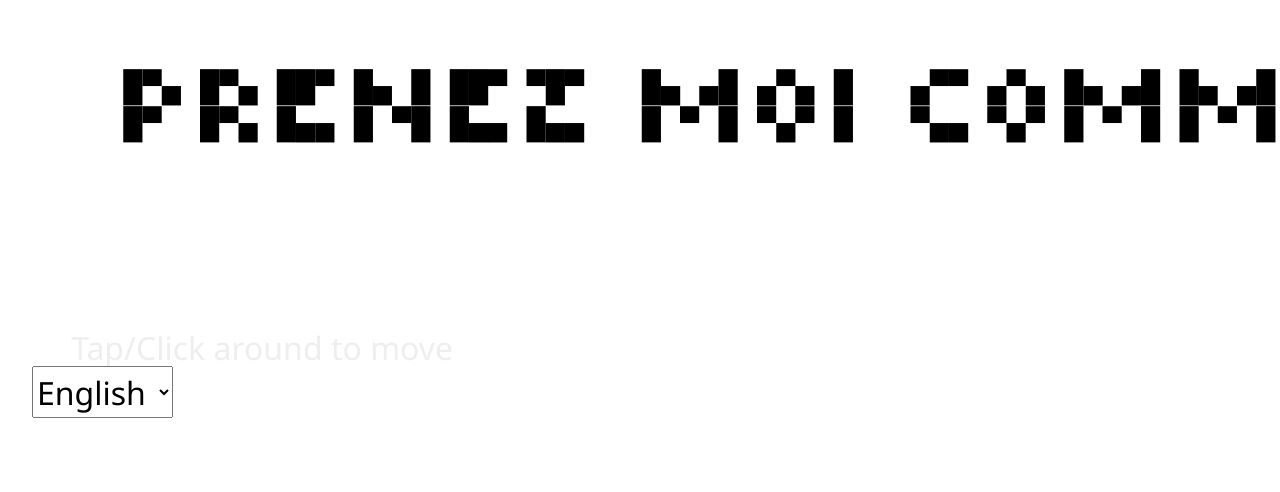
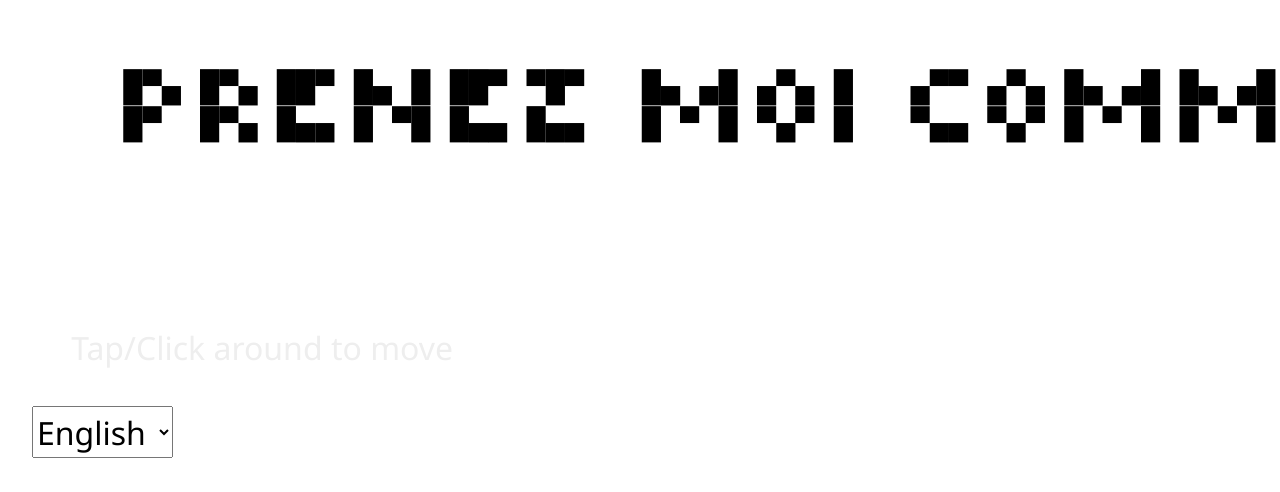
Before and after one commit to LuchoDF/2D-PORTFOLIO, a website built with Vite: page index.html in a window 1280 px wide. Shown: the top 492 px of the page. Built offline with nearby package versions, Linux system fonts and the light colour scheme; what kaboom would draw is missing.

Commit message:
Move language box

```diff
--- a/style.css
+++ b/style.css
@@ -69,7 +69,7 @@ font-size: inherit;
   font-family: 'Segoe UI', Tahoma, Geneva, Verdana, sans-serif, monospace;
   font-size: 2rem;
   overflow: hidden;
-  top: 10vh;
+  top: 15vh;
   left: 3vh;
   box-sizing: content-box;
   height: 50px;
```
